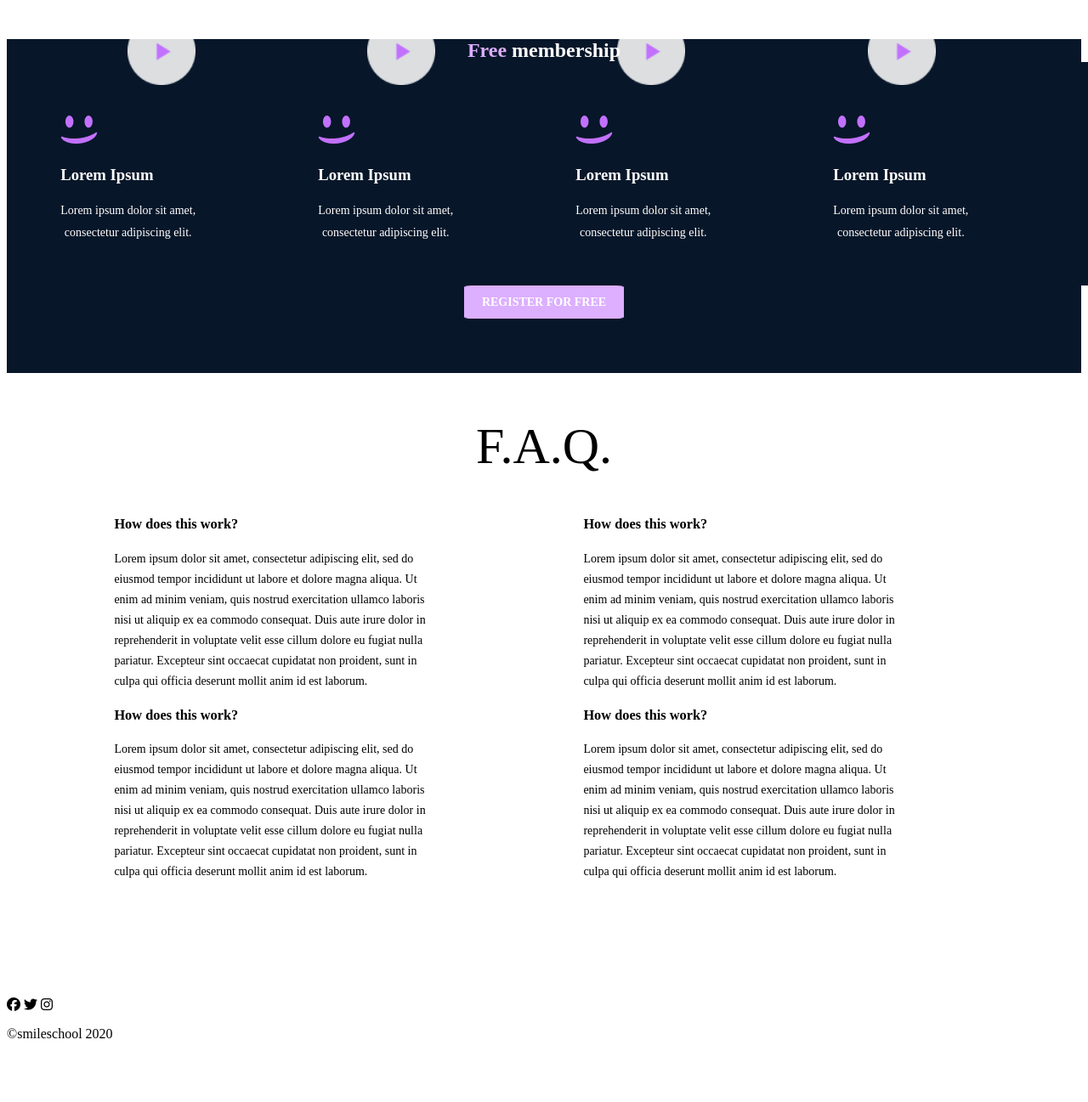
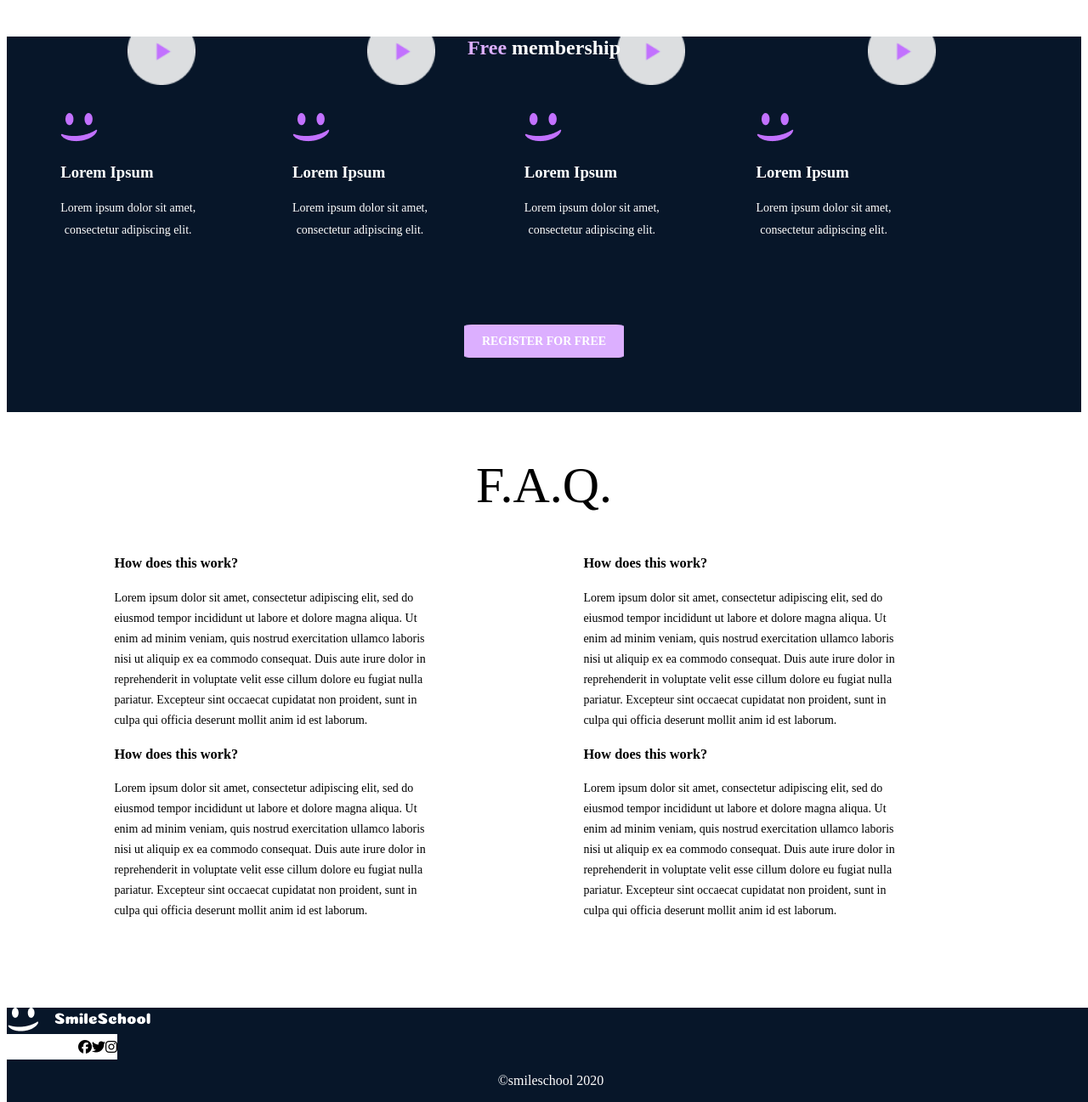
Before and after one commit to KanyiSharon/alx_html_css, a plain HTML site: page css_advanced/index.html in a window 1280 px wide. Shown: the part 1500-2797 px from the top of the page at 85% size. Before the commit the page ends 2742 px from the top, so only its background shows below. Drawn offline with Linux system fonts and the light colour scheme.

Commit message:
added fotter

```diff
--- a/css_advanced/index.html
+++ b/css_advanced/index.html
@@ -15,12 +15,13 @@
         <nav>
             <div >
             <img  src="../css_advanced\CSS Advanced\logo.png" alt="logo">
-        </div>
+        <div class="navfont">
             <ul>
-                <li><a href="#">COURSE</a></li>
+                <li><a href="#">COURSES</a></li>
                 <li><a href="#">PRICING</a></li>
                 <li><a href="#">LOGIN</a></li>
             </ul>
+            </div>
         </nav>
 
 
@@ -254,15 +255,26 @@ text-align: center;
     </main>
     <footer>
         <section>
-            <div>
+            <div class="footer">
+                <div style="width: 169px;
+height: 30px;
+top: 95px;
+left: 165px;
+padding: 0.02px 0px 0.52px 0.59px;
+gap: 0px;
+opacity: 0px;
+">
                 <img src="../css_advanced\CSS Advanced\logo.png" alt="logo">
-                <div>
-                    <i class="fa-brands fa-facebook"></i>
-                    <i class="fa-brands fa-twitter"></i>
-                    <i class="fa-brands fa-instagram"></i>
                 </div>
+                <div style="width: 130px; height: 30px; top: 90px; left: 1070px; gap: 0px; opacity: 0px; background-color: white; display: flex; align-items: center; justify-content: flex-end;">
+    <i class="fa-brands fa-facebook"></i>
+    <i class="fa-brands fa-twitter"></i>
+    <i class="fa-brands fa-instagram"></i>
+</div>
+
+
+            <p style="color: white;text-align: center;">©smileschool 2020</p>
             </div>
-            <p>©smileschool 2020</p>
         </section>
     </footer>
 </body>
--- a/css_advanced/styles.css
+++ b/css_advanced/styles.css
@@ -2,6 +2,14 @@
   background-color: #c271ff;
   color: white;
   justify-content: centre;
+}
+.navfont {
+  font-family: Source Sans Pro;
+  font-size: 12px;
+  font-weight: 700;
+  line-height: 15.08px;
+  text-align: left;
+  text-decoration: none;
 }
 .quote img {
   width: 8%;
@@ -125,10 +133,11 @@ button {
   gap: 20px;
   opacity: 0px;
 }
+/* 1280 x 720 px*/
 .membership {
   background-color: #071629;
-  width: 1440px;
-  height: 200px;
+  width: 90%;
+  height: 249px;
   top: 2109px;
   gap: 10%;
   padding: 5% 5% 0% 5%;
@@ -175,3 +184,12 @@ button {
   line-height: 24px;
   text-align: left;
 }
+.footer {
+  width: 1280px;
+  height: 250px;
+  top: 3469px;
+  gap: 0px;
+  opacity: 0px;
+  background-color: #071629;
+}
+/* 1280 x 720 px*/
```
